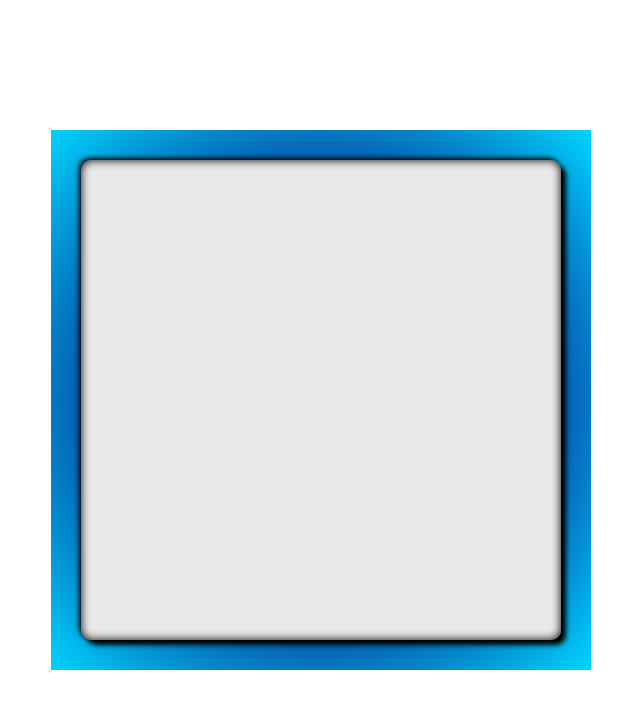
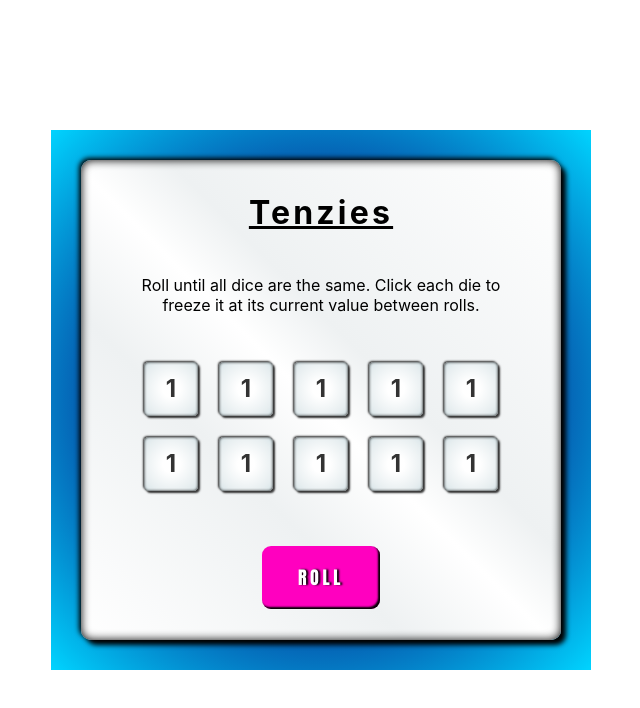
Before and after one commit to fughesi/tenzies-game, a React (Create React App) app: page / in a window 1280 px wide. Shown: the top 708 px of the page, without its empty margins (319-959 px from the left). Built offline with nearby package versions, Linux system fonts and the light colour scheme.

Commit message:
layout about done

```diff
--- a/src/App.js
+++ b/src/App.js
@@ -1,14 +1,32 @@
-import React from "react"
-import Main from "./components/main/Main"
-import './App.css';
-
+import React from "react";
+import Button from "./components/button/Button"
+import Die from "./components/die/Die";
+import Header from "./components/header/Header"
+import "./App.css";
 
 function App() {
+  const value = Math.ceil(Math.random(6));
+
   return (
     <div id="page">
-
-        <Main />
-
+      <div id="mainContainer">
+        <div id="mainLayout">
+          <Header />
+          <div id="diceComponents">
+            <Die value={value} />
+            <Die value={value} />
+            <Die value={value} />
+            <Die value={value} />
+            <Die value={value} />
+            <Die value={value} />
+            <Die value={value} />
+            <Die value={value} />
+            <Die value={value} />
+            <Die value={value} />
+          </div>
+          <Button />
+        </div>
+      </div>
     </div>
   );
 }
--- a/src/components/button/Button.css
+++ b/src/components/button/Button.css
@@ -1,14 +1,26 @@
-.buttonEl {
-    border: 10px solid red;
-    padding: 10px;
-    background: #ff000030;
-    border-radius: 5px;
+#button {
+  grid-area: c;
+  padding: 1em 2em;
 
-    color: red;
-    font-weight: 700;
-    font-variant: small-caps;
+  background: rgb(255, 0, 191);
+  border-radius: 9px;
+
+  color: #fff;
+  font-weight: 700;
+  font-size: 1.13rem;
+  letter-spacing: 0.2em;
+  box-shadow: 0px 0px 0px #000, inset -2px -2px 2px #000;
+
+  cursor: pointer;
 }
 
-.buttonEl:hover {
+#button::after {
+  content: "ROLL";
+  font-family: Impact, Haettenschweiler, "Arial Narrow Bold", sans-serif;
+  text-shadow: 2px 0.3px 2px #000;
+}
 
+#button:active {
+  color: rgba(243, 243, 243, 1);
+  box-shadow: inset -4px -4px 5px #0009, inset 1.5px 1.5px 5px #111;
 }
--- a/src/components/button/Button.js
+++ b/src/components/button/Button.js
@@ -1,10 +1,10 @@
-import React from "react"
-import "./Button.css"
+import React from "react";
+import "./Button.css";
 
 export default function Button(props) {
-    return (
-        <div data-testid="button" className="buttonEl">
-            {props.label}
-        </div>
-    )
+  return (
+    <div data-testid="button" id="button">
+
+    </div>
+  );
 }
--- /dev/null
+++ b/src/components/die/Die.css
@@ -0,0 +1,6 @@
+#dice {
+    height: 53.75px;
+    width: 53.75px;
+    border-radius: 4.5px;
+    background-color: linen;
+}
--- /dev/null
+++ b/src/components/die/Die.js
@@ -0,0 +1,9 @@
+import React from "react";
+
+export default function Die(props) {
+  return (
+    <>
+      <div id="dice">{props.value}</div>
+    </>
+  );
+}
--- /dev/null
+++ b/src/components/header/Header.css
@@ -0,0 +1,17 @@
+section {
+  display: flex;
+  flex-direction: column;
+  align-items: center;
+}
+
+h1 {
+  text-align: center;
+  letter-spacing: 0.1em;
+  font-size: 2rem;
+  text-decoration: underline;
+}
+
+p {
+  text-align: center;
+  max-width: 75%;
+}
--- /dev/null
+++ b/src/components/header/Header.js
@@ -0,0 +1,14 @@
+import React from "react";
+import "./Header.css"
+
+export default function Header() {
+  return (
+    <section>
+      <h1>Tenzies</h1>
+      <p>
+        Roll until all dice are the same. Click each die to freeze it at its
+        current value between rolls.
+      </p>
+    </section>
+  );
+}
--- a/src/components/main/Main.css
+++ b/src/components/main/Main.css
@@ -1,4 +1,4 @@
-
+/*
 
 #mainContainer {
     display: grid;
@@ -14,8 +14,9 @@
     width: 480px;
     border-radius: 10px;
     background: rgb(233, 233, 233);
+    background: linear-gradient(45deg, rgba(255,255,255,1) 0%, rgba(238,241,242,1) 34%, rgba(255,255,255,1) 49%, rgba(238,241,242,1) 59%, rgba(255,255,255,1) 100%);
     box-shadow:
         5px 5px 5px #000,
         -2px -2px 5px #000,
         inset 0 0 10px #000;
-}
+} */
--- a/src/components/main/Main.js
+++ b/src/components/main/Main.js
@@ -1,15 +1,15 @@
-import React from 'react'
-import './Main.css';
+// import React from 'react'
+// import Die from '../die/Die'
+// import './Main.css';
 
 
-export default function Main() {
-    return (
-        <>
-        <div id="mainContainer">
-            <div id="mainLayout">
-
-            </div>
-        </div>
-        </>
-    )
-}
+// export default function Main() {
+//     return (
+//         <>
+//         <div id="mainContainer">
+//             <div id="mainLayout">
+//             </div>
+//         </div>
+//         </>
+//     )
+// }
--- a/src/index.js
+++ b/src/index.js
@@ -1,6 +1,7 @@
 import React from 'react';
 import ReactDOM from 'react-dom';
 import './style.css';
+// import './App.css';
 import App from './App';
 import reportWebVitals from './reportWebVitals';
 
--- a/src/style.css
+++ b/src/style.css
@@ -1,13 +1,79 @@
 body {
   margin: 0;
-  font-family: -apple-system, BlinkMacSystemFont, 'Segoe UI', 'Roboto', 'Oxygen',
-    'Ubuntu', 'Cantarell', 'Fira Sans', 'Droid Sans', 'Helvetica Neue',
+  font-family: -apple-system, BlinkMacSystemFont, "Segoe UI", "Roboto", "Oxygen",
+    "Ubuntu", "Cantarell", "Fira Sans", "Droid Sans", "Helvetica Neue",
     sans-serif;
   -webkit-font-smoothing: antialiased;
   -moz-osx-font-smoothing: grayscale;
 }
+#page {
+  width: 100vw;
+  height: 100vh;
+  display: flex;
+  align-items: center;
+  justify-content: center;
+}
+#mainContainer {
+  display: grid;
+  place-items: center;
 
-code {
-  font-family: source-code-pro, Menlo, Monaco, Consolas, 'Courier New',
-    monospace;
+  height: 540px;
+  width: 540px;
+  background: rgb(2, 0, 36);
+  background: radial-gradient(
+    circle,
+    rgba(2, 0, 36, 1) 0%,
+    rgba(9, 9, 121, 1) 35%,
+    rgba(0, 212, 255, 1) 100%
+  );
 }
+#mainLayout {
+  display: grid;
+  grid-template: repeat(2, 1fr) 125px / auto;
+  place-items: center;
+  grid-template-areas:
+    "a"
+    "b"
+    "c";
+
+  height: 480px;
+  width: 480px;
+  border-radius: 10px;
+  background: rgb(233, 233, 233);
+  background: linear-gradient(
+    45deg,
+    rgba(255, 255, 255, 1) 0%,
+    rgba(238, 241, 242, 1) 34%,
+    rgba(255, 255, 255, 1) 49%,
+    rgba(238, 241, 242, 1) 59%,
+    rgba(255, 255, 255, 1) 100%
+  );
+  box-shadow: 5px 5px 5px #000, -2px -2px 5px #000, inset 0 0 10px #000;
+}
+#diceComponents {
+  grid-area: b;
+  display: grid;
+  grid-template: repeat(2, 75px) / repeat(5, 75px);
+  place-items: center;
+}
+#dice {
+  display: flex;
+  align-items: center;
+  justify-content: center;
+
+  height: 53.75px;
+  width: 53.75px;
+  border-radius: 4.5px;
+
+  color: #333;
+  font-weight: 700;
+  font-size: 1.5rem;
+  background: rgb(255, 255, 255);
+  background: radial-gradient(
+    circle,
+    rgba(255, 255, 255, 1) 22%,
+    rgba(231, 238, 240, 1) 75%,
+    rgba(213, 227, 231, 1) 100%
+  );
+  box-shadow: 2px 2px 2px #333, -1px -1px 2px #333, inset 0 0 3px #000;
+}
```
Also changed, not shown: src/App.css (+30 -1 lines).
